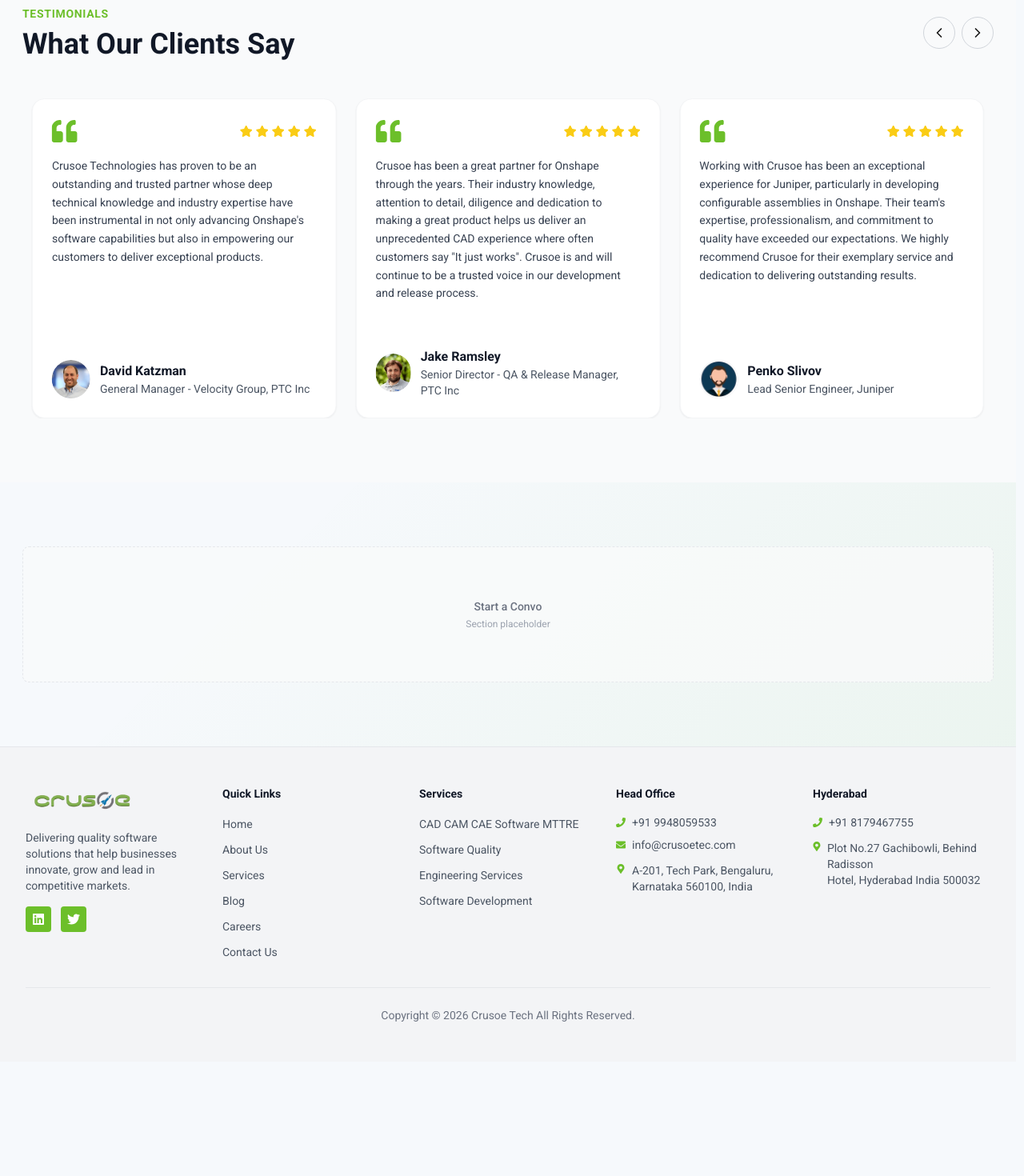
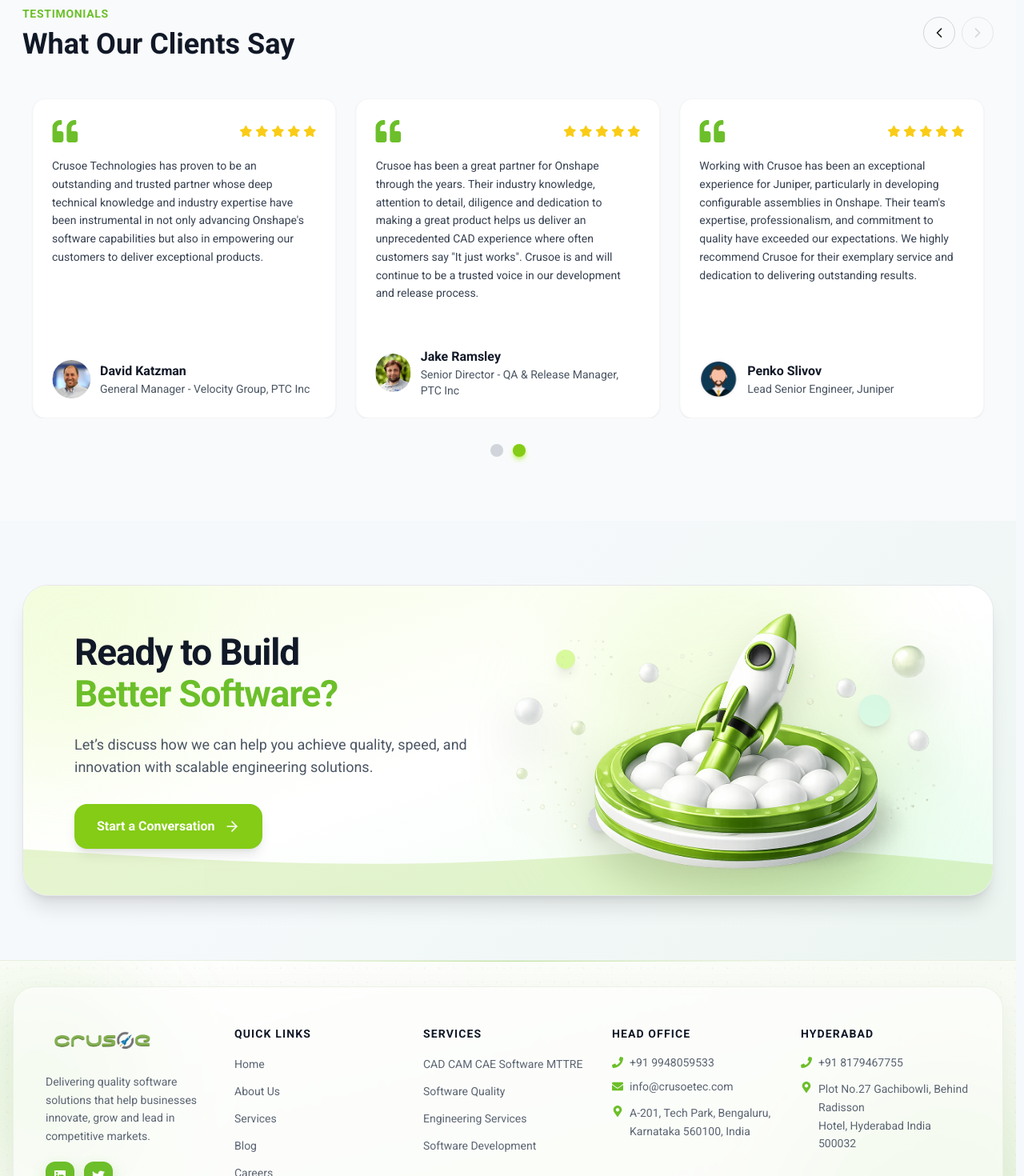
Before and after one commit to Srikanth-Devabattula/Crusoe, a Next.js app in the folder frontend/: page / in a window 1280 px wide. Shown: the part 3500-4970 px from the top of the page at 80% size. Before the commit the page ends 4827 px from the top, so only its background shows below. Built offline with nearby package versions, Linux system fonts and the light colour scheme; no server answers.

Commit message:
Footer and start convo section added

```diff
--- a/frontend/src/components/home/StartAConvoSection.tsx
+++ b/frontend/src/components/home/StartAConvoSection.tsx
@@ -1,3 +1,11 @@
+"use client";
+
+import Image from "next/image";
+import Link from "next/link";
+import { ArrowRight } from "lucide-react";
+
+import { ROUTES } from "@/constants";
+
 export function StartAConvoSection() {
   return (
     <section
@@ -6,9 +14,82 @@
       className="section-padding"
     >
       <div className="hero-container">
-        <div className="rounded-lg border border-dashed border-gray-200 bg-gray-50/80 px-6 py-16 text-center">
-          <p className="text-sm font-medium text-gray-500">Start a Convo</p>
-          <p className="mt-1 text-xs text-gray-400">Section placeholder</p>
+        <div className="relative overflow-hidden rounded-[32px] border border-gray-200 bg-white shadow-xl">
+          {/* Background */}
+          <div className="absolute inset-0 bg-gradient-to-br from-lime-50 via-white to-green-50" />
+
+          {/* Glow Effects */}
+          <div className="absolute -top-20 -left-20 h-72 w-72 rounded-full bg-lime-100 blur-3xl opacity-40" />
+
+          <div className="absolute -bottom-24 right-0 h-80 w-80 rounded-full bg-green-100 blur-3xl opacity-40" />
+
+          <div className="relative grid items-center gap-10 px-6 py-14 md:px-12 lg:grid-cols-2 lg:px-16 lg:py-10">
+            {/* Left Content */}
+            <div className="max-w-xl">
+              {/* <p className="mb-4 inline-flex rounded-full border border-lime-200 bg-lime-50 px-4 py-1 text-sm font-semibold uppercase tracking-wide text-lime-700">
+                Start a Conversation
+              </p> */}
+
+              <h2 className="text-heading text-[32px] leading-[1.08] sm:text-[44px] lg:text-[28px] lg:leading-[1.12] desktop:text-[34px] xl:text-[46px] 2xl:text-[50px]">
+                Ready to Build
+                <br />
+                <span className="text-brand">Better Software?</span>
+              </h2>
+
+              <p className="mt-6 max-w-lg text-base leading-8 text-gray-600 md:text-lg">
+                Let’s discuss how we can help you achieve
+                quality, speed, and innovation with scalable
+                engineering solutions.
+              </p>
+
+              <div className="mt-8">
+                <Link
+                  href={ROUTES.contact}
+                  className="group inline-flex items-center gap-3 rounded-2xl bg-lime-500 px-7 py-4 text-base font-semibold text-white shadow-lg transition-all duration-300 hover:-translate-y-1 hover:bg-lime-600 hover:shadow-lime-200"
+                >
+                  Start a Conversation
+                  <ArrowRight className="h-5 w-5 transition-transform duration-300 group-hover:translate-x-1" />
+                </Link>
+              </div>
+            </div>
+
+            {/* Right Image */}
+            <div className="relative flex items-center justify-center">
+              {/* Glow */}
+              <div className="absolute h-[420px] w-[420px] rounded-full bg-lime-200 blur-3xl opacity-30" />
+
+              {/* Floating Balls */}
+              <div className="absolute top-10 left-10 h-6 w-6 rounded-full bg-lime-200 shadow-lg" />
+              <div className="absolute top-24 right-16 h-10 w-10 rounded-full bg-green-100 shadow-lg" />
+              <div className="absolute bottom-10 left-20 h-8 w-8 rounded-full bg-gray-200 shadow-lg" />
+
+              {/* Rocket Image */}
+              <div className="relative z-10">
+                <Image
+                  src="/images/global/rocket1.png"
+                  alt="Rocket illustration"
+                  width={700}
+                  height={700}
+                  priority
+                  className="h-auto w-full max-w-[650px] object-contain drop-shadow-2xl lg:scale-110"
+                />
+              </div>
+            </div>
+          </div>
+
+          {/* Bottom Wave */}
+          <div className="absolute inset-x-0 bottom-0 h-24 opacity-20">
+            <svg
+              viewBox="0 0 1440 320"
+              className="h-full w-full"
+              preserveAspectRatio="none"
+            >
+              <path
+                fill="#84cc16"
+                d="M0,128L60,138.7C120,149,240,171,360,181.3C480,192,600,192,720,176C840,160,960,128,1080,128C1200,128,1320,160,1380,176L1440,192L1440,320L1380,320C1320,320,1200,320,1080,320C960,320,840,320,720,320C600,320,480,320,360,320C240,320,120,320,60,320L0,320Z"
+              />
+            </svg>
+          </div>
         </div>
       </div>
     </section>
--- a/frontend/src/components/home/TestimonialsSection.tsx
+++ b/frontend/src/components/home/TestimonialsSection.tsx
@@ -44,70 +44,10 @@
 ];
 
 export function TestimonialsSection() {
-  const [currentIndex, setCurrentIndex] = useState(testimonials.length);
+  const [currentIndex, setCurrentIndex] = useState(0);
   const [isTransitioning, setIsTransitioning] = useState(false);
   const [slidesPerView, setSlidesPerView] = useState(1);
   const [isPaused, setIsPaused] = useState(false);
-  const [isResetting, setIsResetting] = useState(false);
-
-  const nextTestimonial = useCallback(() => {
-    if (isTransitioning) return;
-    setIsTransitioning(true);
-    setCurrentIndex((prev) => prev + 1);
-    setTimeout(() => setIsTransitioning(false), 300);
-  }, [isTransitioning]);
-
-  const prevTestimonial = useCallback(() => {
-    if (isTransitioning) return;
-    setIsTransitioning(true);
-    setCurrentIndex((prev) => prev - 1);
-    setTimeout(() => setIsTransitioning(false), 300);
-  }, [isTransitioning]);
-
-  const handleManualNext = useCallback(() => {
-    setIsPaused(true);
-    nextTestimonial();
-
-    setTimeout(() => setIsPaused(false), 8000);
-  }, [nextTestimonial]);
-
-  const handleManualPrev = useCallback(() => {
-    setIsPaused(true);
-    prevTestimonial();
-    setTimeout(() => setIsPaused(false), 8000);
-  }, [prevTestimonial]);
-
-  useEffect(() => {
-    if (isTransitioning || isResetting) return;
-
-    if (currentIndex >= testimonials.length * 2) {
-      setIsResetting(true);
-      const timer = setTimeout(() => {
-        setCurrentIndex(testimonials.length);
-        setIsResetting(false);
-      }, 50);
-      return () => clearTimeout(timer);
-    } else if (currentIndex < testimonials.length) {
-      setIsResetting(true);
-      const timer = setTimeout(() => {
-        setCurrentIndex(testimonials.length * 2 - 1);
-        setIsResetting(false);
-      }, 50);
-      return () => clearTimeout(timer);
-    }
-  }, [currentIndex, isTransitioning, isResetting]);
-
-  useEffect(() => {
-    if (isPaused) return;
-
-    const interval = setInterval(() => {
-      if (!isPaused && !isTransitioning) {
-        nextTestimonial();
-      }
-    }, 6000);
-
-    return () => clearInterval(interval);
-  }, [nextTestimonial, isPaused, isTransitioning]);
 
   useEffect(() => {
     const updateSlidesPerView = () => {
@@ -121,15 +61,84 @@
     };
 
     updateSlidesPerView();
+
     window.addEventListener("resize", updateSlidesPerView);
-    return () => window.removeEventListener("resize", updateSlidesPerView);
+
+    return () =>
+      window.removeEventListener("resize", updateSlidesPerView);
   }, []);
 
-  const infiniteTestimonials = [
-    ...testimonials,
-    ...testimonials,
-    ...testimonials,
-  ];
+  const maxIndex = Math.max(
+    testimonials.length - slidesPerView,
+    0
+  );
+
+  const nextTestimonial = useCallback(() => {
+    if (isTransitioning) return;
+
+    if (currentIndex >= maxIndex) return;
+
+    setIsTransitioning(true);
+
+    setCurrentIndex((prev) => prev + 1);
+
+    setTimeout(() => {
+      setIsTransitioning(false);
+    }, 300);
+  }, [isTransitioning, currentIndex, maxIndex]);
+
+  const prevTestimonial = useCallback(() => {
+    if (isTransitioning) return;
+
+    if (currentIndex <= 0) return;
+
+    setIsTransitioning(true);
+
+    setCurrentIndex((prev) => prev - 1);
+
+    setTimeout(() => {
+      setIsTransitioning(false);
+    }, 300);
+  }, [isTransitioning, currentIndex]);
+
+  const handleManualNext = useCallback(() => {
+    setIsPaused(true);
+
+    nextTestimonial();
+
+    setTimeout(() => {
+      setIsPaused(false);
+    }, 8000);
+  }, [nextTestimonial]);
+
+  const handleManualPrev = useCallback(() => {
+    setIsPaused(true);
+
+    prevTestimonial();
+
+    setTimeout(() => {
+      setIsPaused(false);
+    }, 8000);
+  }, [prevTestimonial]);
+
+  // Auto Slide
+  useEffect(() => {
+    if (isPaused) return;
+
+    const interval = setInterval(() => {
+      if (!isTransitioning) {
+        setCurrentIndex((prev) => {
+          if (prev >= maxIndex) {
+            return 0;
+          }
+
+          return prev + 1;
+        });
+      }
+    }, 6000);
+
+    return () => clearInterval(interval);
+  }, [isPaused, isTransitioning, maxIndex]);
 
   return (
     <section
@@ -143,6 +152,7 @@
             <p className="text-sm font-semibold text-brand uppercase tracking-wider mb-2">
               TESTIMONIALS
             </p>
+
             <h2 className="text-3xl lg:text-4xl font-bold text-gray-900">
               What Our Clients Say
             </h2>
@@ -151,14 +161,25 @@
           <div className="flex gap-2">
             <button
               onClick={handleManualPrev}
-              className="w-10 h-10 rounded-full border border-gray-300 flex items-center justify-center hover:bg-brand hover:text-white hover:border-brand transition-colors"
+              disabled={currentIndex === 0}
+              className={`w-10 h-10 rounded-full border flex items-center justify-center transition-colors ${
+                currentIndex === 0
+                  ? "border-gray-200 text-gray-300 cursor-not-allowed"
+                  : "border-gray-300 hover:bg-brand hover:text-white hover:border-brand"
+              }`}
               aria-label="Previous testimonial"
             >
               <ChevronLeft className="w-5 h-5" />
             </button>
+
             <button
               onClick={handleManualNext}
-              className="w-10 h-10 rounded-full border border-gray-300 flex items-center justify-center hover:bg-brand hover:text-white hover:border-brand transition-colors"
+              disabled={currentIndex >= maxIndex}
+              className={`w-10 h-10 rounded-full border flex items-center justify-center transition-colors ${
+                currentIndex >= maxIndex
+                  ? "border-gray-200 text-gray-300 cursor-not-allowed"
+                  : "border-gray-300 hover:bg-brand hover:text-white hover:border-brand"
+              }`}
               aria-label="Next testimonial"
             >
               <ChevronRight className="w-5 h-5" />
@@ -168,14 +189,16 @@
 
         <div className="overflow-hidden">
           <div
-            className={`flex testimonials-track ${!isResetting ? "transition-transform duration-300 ease-in-out" : ""}`}
+            className="flex transition-transform duration-300 ease-in-out"
             style={{
-              transform: `translateX(-${(currentIndex * 100) / slidesPerView}%)`,
+              transform: `translateX(-${
+                currentIndex * (100 / slidesPerView)
+              }%)`,
             }}
           >
-            {infiniteTestimonials.map((testimonial, index) => (
+            {testimonials.map((testimonial) => (
               <div
-                key={`${testimonial.id}-${index}`}
+                key={testimonial.id}
                 className="w-full md:w-1/2 lg:w-1/3 flex-shrink-0 px-3"
               >
                 <div className="bg-white rounded-2xl p-6 shadow-sm border border-gray-100 hover:shadow-md transition-shadow flex flex-col h-[400px]">
@@ -183,12 +206,14 @@
                     <FaQuoteLeft className="w-8 h-8 text-brand" />
 
                     <div className="flex gap-1">
-                      {[...Array(testimonial.rating)].map((_, starIndex) => (
-                        <FaStar
-                          key={starIndex}
-                          className="w-4 h-4 text-yellow-400"
-                        />
-                      ))}
+                      {[...Array(testimonial.rating)].map(
+                        (_, starIndex) => (
+                          <FaStar
+                            key={starIndex}
+                            className="w-4 h-4 text-yellow-400"
+                          />
+                        )
+                      )}
                     </div>
                   </div>
 
@@ -197,17 +222,19 @@
                   </p>
 
                   <div className="flex items-center gap-3 mt-auto">
-                    <div className="w-12 h-12 rounded-full bg-gray-200 flex items-center justify-center overflow-hidden">
+                    <div className="w-12 h-12 rounded-full bg-gray-200 overflow-hidden">
                       <img
                         src={testimonial.image}
                         alt={testimonial.name}
                         className="w-full h-full object-cover rounded-full"
                       />
                     </div>
+
                     <div>
                       <h4 className="font-semibold text-gray-900">
                         {testimonial.name}
                       </h4>
+
                       <p className="text-sm text-gray-600">
                         {testimonial.title}
                       </p>
@@ -218,6 +245,24 @@
             ))}
           </div>
         </div>
+
+        {/* Dots */}
+        <div className="mt-8 flex items-center justify-center gap-3">
+          {Array.from({ length: maxIndex + 1 }).map(
+            (_, index) => (
+              <button
+                key={index}
+                onClick={() => setCurrentIndex(index)}
+                aria-label={`Go to slide ${index + 1}`}
+                className={`rounded-full transition-all duration-300 ${
+                  currentIndex === index
+                    ? "h-4 w-4 bg-lime-500 shadow-md shadow-lime-300"
+                    : "h-4 w-4 bg-gray-300 hover:bg-gray-400"
+                }`}
+              />
+            )
+          )}
+        </div>
       </div>
     </section>
   );
--- a/frontend/src/components/layout/Footer.tsx
+++ b/frontend/src/components/layout/Footer.tsx
@@ -25,15 +25,49 @@
   { label: "Software Development", href: ROUTES.services },
 ];
 
+const linkClass =
+  "text-sm text-[#5b6472] transition-colors duration-300 hover:text-brand";
+
 export function Footer() {
   const year = new Date().getFullYear();
 
   return (
-    <footer className="bg-gray-100 border-t border-gray-200">
-      <div className="container-page py-12 bg-gray-100">
-        <div className="grid grid-cols-1 sm:grid-cols-2 lg:grid-cols-5 gap-8 lg:gap-6">
+    <footer className="relative overflow-hidden border-t border-[#e7efe0]">
+      {/* Base gradient */}
+      <div
+        className="absolute inset-0 bg-[linear-gradient(165deg,#ffffff_0%,#f8fbf4_42%,#f0f7ea_100%)]"
+        aria-hidden
+      />
+
+      {/* Dot grid */}
+      <div className="absolute inset-0 opacity-[0.07]" aria-hidden>
+        <div className="h-full w-full bg-[radial-gradient(#94a3b8_1px,transparent_1px)] [background-size:18px_18px]" />
+      </div>
+
+      {/* Brand mesh */}
+      <div className="absolute inset-0 opacity-[0.035]" aria-hidden>
+        <div className="h-full w-full bg-[radial-gradient(#6CBF2A_1px,transparent_1px)] [background-size:20px_20px]" />
+      </div>
+
+      {/* Glow accents */}
+      <div
+        className="absolute -left-24 top-0 h-[280px] w-[280px] rounded-full bg-brand/[0.12] blur-3xl"
+        aria-hidden
+      />
+      <div
+        className="absolute -right-16 bottom-0 h-[320px] w-[320px] rounded-full bg-brand/[0.1] blur-3xl"
+        aria-hidden
+      />
+      <div
+        className="absolute left-1/2 top-0 h-[1px] w-[min(90%,720px)] -translate-x-1/2 bg-[linear-gradient(90deg,transparent,rgba(108,191,42,0.45),transparent)]"
+        aria-hidden
+      />
+
+      <div className="hero-container relative z-10 px-2 py-5 sm:px-3 sm:py-6 lg:px-4 lg:py-8">
+        <div className="rounded-[28px] border border-[#e7efe0]/80 bg-white/55 px-6 py-10 shadow-[0_12px_40px_rgba(15,23,42,0.05)] backdrop-blur-sm sm:px-8 lg:px-10 lg:py-12">
+          <div className="grid grid-cols-1 gap-8 sm:grid-cols-2 lg:grid-cols-5 lg:gap-6">
             <div className="lg:col-span-1">
-            <Link href={ROUTES.home} className="inline-block mb-3">
+              <Link href={ROUTES.home} className="mb-4 inline-block">
                 <Image
                   src="/images/global/logo.png"
                   alt="Crusoe Tech"
@@ -42,39 +76,36 @@
                   className="h-auto w-[120px] sm:w-[140px]"
                 />
               </Link>
-            <p className="text-sm text-gray-600 mb-4 max-w-sm">
+              <p className="mb-5 max-w-sm text-sm leading-relaxed text-[#5b6472]">
                 Delivering quality software solutions that help businesses
                 innovate, grow and lead in competitive markets.
               </p>
               <div className="flex gap-3">
                 <Link
                   href="#"
-                className="w-8 h-8 bg-brand rounded flex items-center justify-center text-white hover:bg-brand-dark transition-colors"
+                  className="flex h-9 w-9 items-center justify-center rounded-xl bg-brand text-white shadow-[0_8px_20px_rgba(108,191,42,0.28)] transition-all duration-300 hover:-translate-y-0.5 hover:bg-brand-dark"
                   aria-label="LinkedIn"
                 >
-                <FaLinkedin className="w-4 h-4" />
+                  <FaLinkedin className="h-4 w-4" />
                 </Link>
                 <Link
                   href="#"
-                className="w-8 h-8 bg-brand rounded flex items-center justify-center text-white hover:bg-brand-dark transition-colors"
+                  className="flex h-9 w-9 items-center justify-center rounded-xl bg-brand text-white shadow-[0_8px_20px_rgba(108,191,42,0.28)] transition-all duration-300 hover:-translate-y-0.5 hover:bg-brand-dark"
                   aria-label="Twitter"
                 >
-                <FaTwitter className="w-4 h-4" />
+                  <FaTwitter className="h-4 w-4" />
                 </Link>
               </div>
             </div>
 
             <div>
-            <h3 className="text-sm font-semibold text-gray-900 mb-4">
+              <h3 className="mb-4 text-sm font-bold uppercase tracking-[0.08em] text-gray-900">
                 Quick Links
               </h3>
-            <ul className="space-y-2">
+              <ul className="space-y-2.5">
                 {quickLinks.map((link) => (
                   <li key={link.href}>
-                  <Link
-                    href={link.href}
-                    className="text-sm text-gray-600 hover:text-gray-900 transition-colors"
-                  >
+                    <Link href={link.href} className={linkClass}>
                       {link.label}
                     </Link>
                   </li>
@@ -83,16 +114,13 @@
             </div>
 
             <div>
-            <h3 className="text-sm font-semibold text-gray-900 mb-4">
+              <h3 className="mb-4 text-sm font-bold uppercase tracking-[0.08em] text-gray-900">
                 Services
               </h3>
-            <ul className="space-y-2">
+              <ul className="space-y-2.5">
                 {services.map((service, index) => (
                   <li key={index}>
-                  <Link
-                    href={service.href}
-                    className="text-sm text-gray-600 hover:text-gray-900 transition-colors"
-                  >
+                    <Link href={service.href} className={linkClass}>
                       {service.label}
                     </Link>
                   </li>
@@ -101,30 +129,24 @@
             </div>
 
             <div>
-            <h3 className="text-sm font-semibold text-gray-900 mb-4">
+              <h3 className="mb-4 text-sm font-bold uppercase tracking-[0.08em] text-gray-900">
                 Head Office
               </h3>
-            <div className="flex items-center gap-2 mb-2">
-              <FaPhone className="w-3 h-3 text-brand" />
-              <Link
-                href="tel:+919948059533"
-                className="text-sm text-gray-600 hover:text-gray-900 transition-colors"
-              >
+              <div className="mb-2.5 flex items-center gap-2">
+                <FaPhone className="h-3.5 w-3.5 shrink-0 text-brand" />
+                <Link href="tel:+919948059533" className={linkClass}>
                   +91 9948059533
                 </Link>
               </div>
-            <div className="flex items-center gap-2 mb-3">
-              <FaEnvelope className="w-3 h-3 text-brand" />
-              <Link
-                href="mailto:info@crusoetec.com"
-                className="text-sm text-gray-600 hover:text-gray-900 transition-colors"
-              >
+              <div className="mb-3 flex items-center gap-2">
+                <FaEnvelope className="h-3.5 w-3.5 shrink-0 text-brand" />
+                <Link href="mailto:info@crusoetec.com" className={linkClass}>
                   info@crusoetec.com
                 </Link>
               </div>
               <div className="flex items-start gap-2">
-              <FaMapMarkerAlt className="w-3 h-3 text-brand mt-0.5" />
-              <p className="text-sm text-gray-600">
+                <FaMapMarkerAlt className="mt-0.5 h-3.5 w-3.5 shrink-0 text-brand" />
+                <p className="text-sm leading-relaxed text-[#5b6472]">
                   A-201, Tech Park, Bengaluru,
                   <br />
                   Karnataka 560100, India
@@ -133,21 +155,18 @@
             </div>
 
             <div>
-            <h3 className="text-sm font-semibold text-gray-900 mb-4">
+              <h3 className="mb-4 text-sm font-bold uppercase tracking-[0.08em] text-gray-900">
                 Hyderabad
               </h3>
-            <div className="flex items-center gap-2 mb-3">
-              <FaPhone className="w-3 h-3 text-brand" />
-              <Link
-                href="tel:+918179467755"
-                className="text-sm text-gray-600 hover:text-gray-900 transition-colors"
-              >
+              <div className="mb-3 flex items-center gap-2">
+                <FaPhone className="h-3.5 w-3.5 shrink-0 text-brand" />
+                <Link href="tel:+918179467755" className={linkClass}>
                   +91 8179467755
                 </Link>
               </div>
               <div className="flex items-start gap-2">
-              <FaMapMarkerAlt className="w-3 h-3 text-brand mt-0.5" />
-              <p className="text-sm text-gray-600">
+                <FaMapMarkerAlt className="mt-0.5 h-3.5 w-3.5 shrink-0 text-brand" />
+                <p className="text-sm leading-relaxed text-[#5b6472]">
                   Plot No.27 Gachibowli, Behind Radisson
                   <br />
                   Hotel, Hyderabad India 500032
@@ -156,10 +175,11 @@
             </div>
           </div>
 
-        <div className="mt-8 pt-6 border-t border-gray-200">
-          <p className="text-center text-sm text-gray-500">
-            Copyright © {year} {SITE_NAME} All Rights Reserved.
+          <div className="mt-10 border-t border-[#e7efe0] pt-6">
+            <p className="text-center text-sm text-[#6b7280]">
+              Copyright © {year} {SITE_NAME}. All Rights Reserved.
             </p>
+          </div>
         </div>
       </div>
     </footer>
```
Also changed, not shown: frontend/public/images/global/rocket1.png (added). Lines whose indentation alone changed are shown as unchanged.
